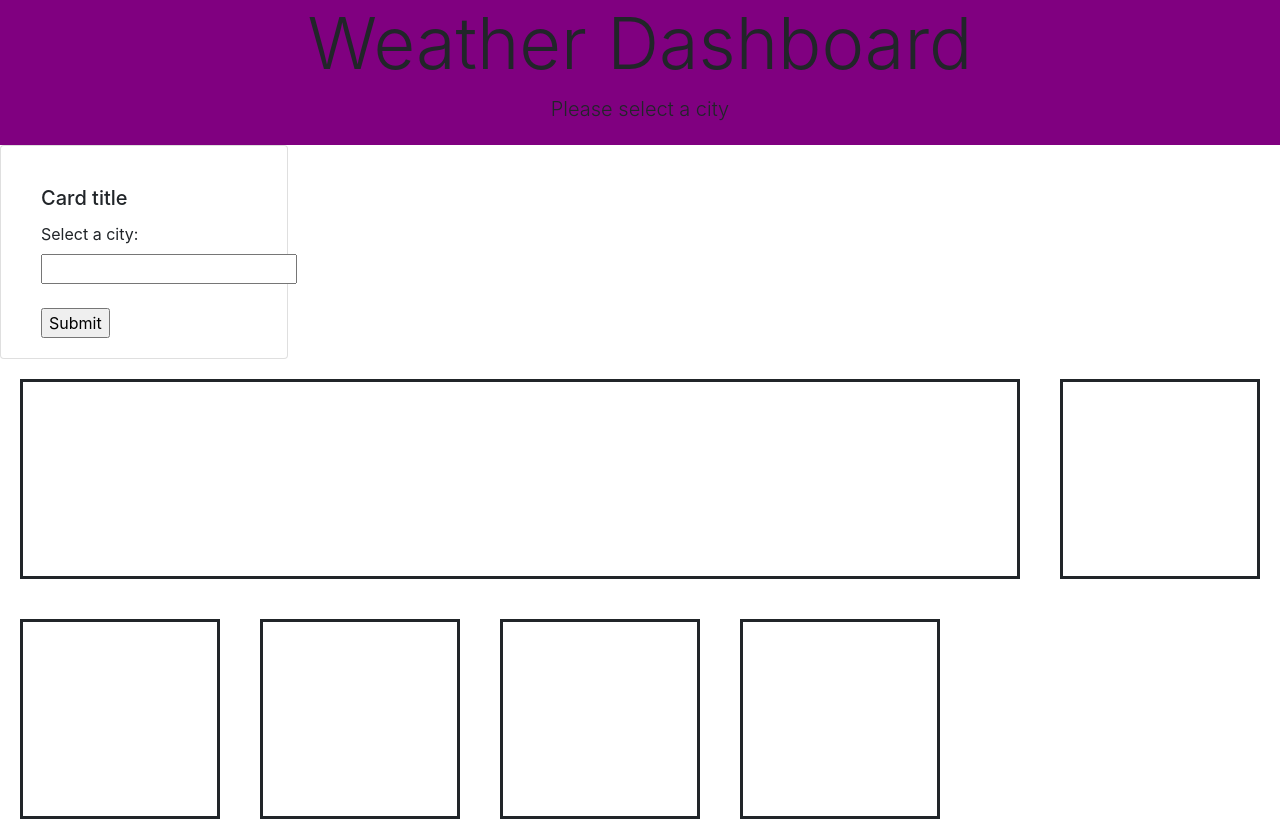
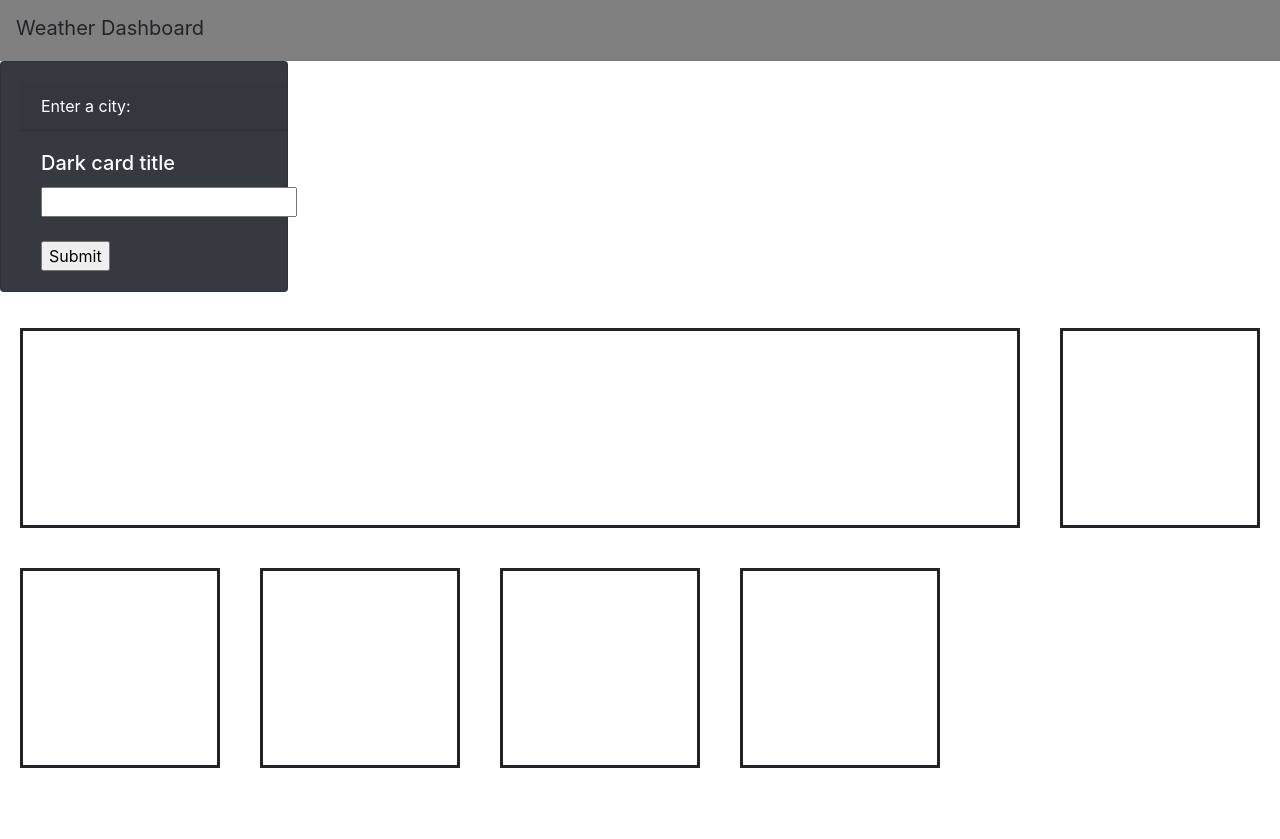
Before and after one commit to Arnoldlee60/WeatherDashboard, a plain HTML site: page index.html in a window 1280 px wide. After the commit the page ends 800 px from the top, so only its background shows below. Drawn offline with nearby package versions, Linux system fonts and the light colour scheme.

Commit message:
changing the look of the website

```diff
--- a/assets/css/style.css
+++ b/assets/css/style.css
@@ -1,6 +1,6 @@
 .header{
-    text-align: center;
-    background-color: purple;
+    /* text-align: center; */
+    background-color: gray;
     padding-bottom: 5px;
 
 }
--- a/index.html
+++ b/index.html
@@ -17,21 +17,34 @@
     <title>Document</title>
 </head>
 <body>
-    <header class="header">
+
+  <header class="header">
+  <nav class="navbar navbar-expand-lg navbar-light">
+    <a class="navbar-brand">Weather Dashboard</a>
+  </nav>
+  </header>
+
+    <!-- <header class="header">
         <h1 class="display-3">Weather Dashboard</h1>
         <p class="lead">Please select a city</p>
           <p id="currentDay" class="lead"></p>
-      </header>
+      </header> -->
 
       <div>
-    <div class="card" style="width: 18rem;">
+        <div class="card text-white bg-dark mb-3" style="max-width: 18rem;">
+          <div class="card-header">Enter a city:</div>
+          <div class="card-body">
+            <h5 class="card-title">Dark card title</h5>
+            <input type="text" id="cityName" name="city"><br><br>
+            <input type="submit" value="Submit" onclick="search()">
+          </div>
+    <!-- <div class="card" style="width: 18rem;">
         <div class="card-body">
           <h5 class="card-title">Card title</h5>
           <label for="city">Select a city:</label>
           <input type="text" id="cityName" name="city"><br><br>
           <input type="submit" value="Submit" onclick="search()">
-              <!--add stuff here-->
-        </div>
+        </div> -->
       </div>
     </div>
       <div id="textarea"></div>
```
Also changed, not shown: package-lock.json (added), 1 other file.
